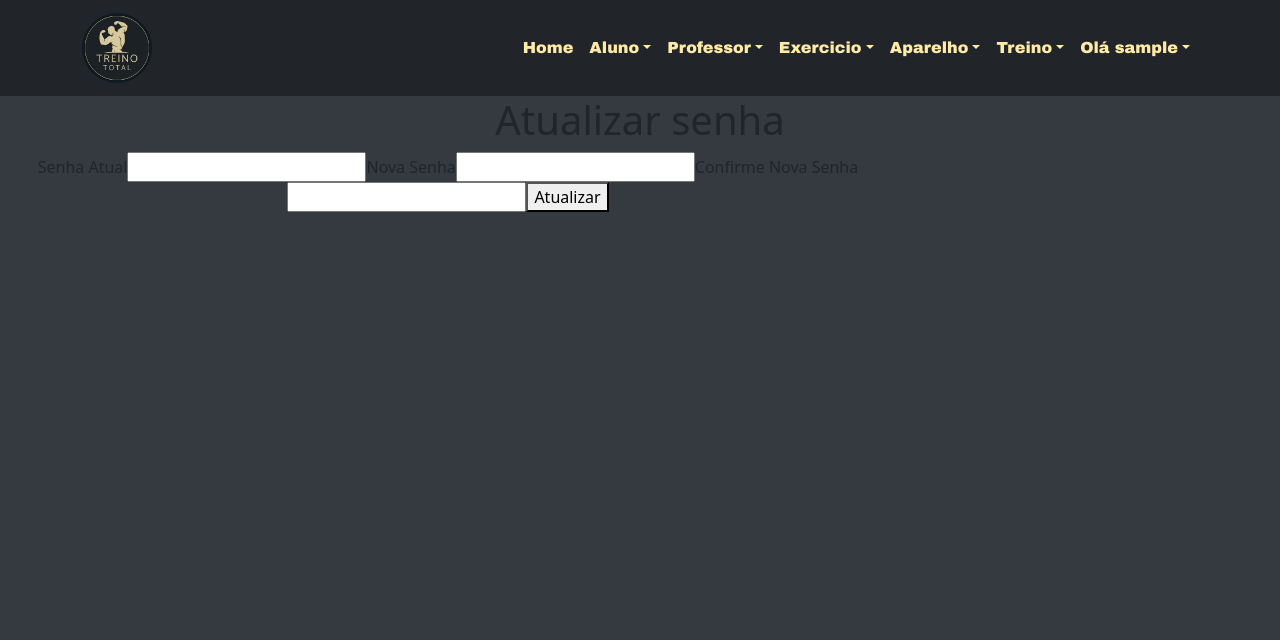
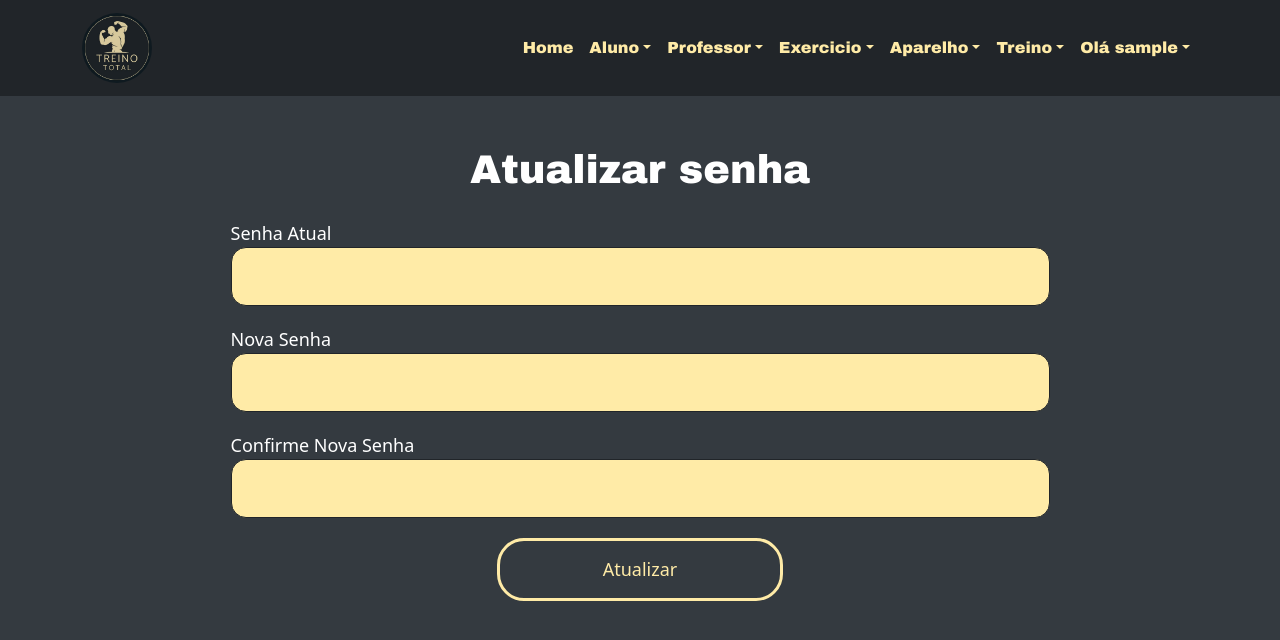
Before and after one commit to profRenatoOliveira1/TreinoTotal, a React (Vite) app in the folder interface/: page /Atualizar/Senha/Professor in a window 1280 px wide. Shown: the top 640 px of the page. Built offline with nearby package versions, Linux system fonts and the light colour scheme; sample sign-in values are in the browser's storage; a web font is replaced by a local one.

Commit message:
ajustando CSS e ordem do botão de logout

```diff
--- a/interface/src/components/Atualizacao/AtualizacaoProfessor/AtualizarSenhaProfessor.jsx
+++ b/interface/src/components/Atualizacao/AtualizacaoProfessor/AtualizarSenhaProfessor.jsx
@@ -1,5 +1,6 @@
 import { useState } from "react";
 import ProfessoresRequests from "../../../fetch/ProfessoresRequests";
+import style from '../../styles/StyleCadastro.module.css';
 
 function AtualizarSenhaProfessor() {
     const [formSenha, setFormSenha] = useState({
@@ -30,11 +31,11 @@ function AtualizarSenhaProfessor() {
     const handleSubmit = async (e) => {
         e.preventDefault(); // Previne o comportamento padrão de recarregar a página
 
-        if(formSenha.novaSenha === formSenha.confirmarSenha) {
+        if (formSenha.novaSenha === formSenha.confirmarSenha) {
             try {
                 // Envia os dados do formulário para a API
                 const response = await ProfessoresRequests.atualizarSenhaProfessor(formSenha);
-                if(response) {
+                if (response) {
                     console.log('Senha atualizada com sucesso', response);
                     // Mostra um alerta de sucesso para o usuário
                     window.alert('Senha atualizada com sucesso');
@@ -51,34 +52,49 @@ function AtualizarSenhaProfessor() {
 
     return (
         <>
-            <h1>Atualizar senha</h1>
+            <div className={style.section}>
+                <h1 className={style.h1}>Atualizar senha</h1>
+
+                <div className={style.container}>
                     <form onSubmit={handleSubmit}>
-                <label>Senha Atual</label>
+                        <div className={style.formGroup}>
+                            <label className={style.labelForm}>Senha Atual</label>
                             <input
                                 type="password"
                                 name="senhaAtual"
                                 value={formSenha.senhaAtual}
                                 onChange={handleChange}
+                                className={style.formStyle}
                             />
+                        </div>
 
-                <label>Nova Senha</label>
+                        <div className={style.formGroup}>
+                            <label className={style.labelForm}>Nova Senha</label>
                             <input
                                 type="password"
                                 name="novaSenha"
                                 value={formSenha.novaSenha}
                                 onChange={handleChange}
+                                className={style.formStyle}
                             />
+                        </div>
 
-                <label>Confirme Nova Senha</label>
+                        <div className={style.formGroup}>
+                            <label className={style.labelForm}>Confirme Nova Senha</label>
                             <input
                                 type="password"
                                 name="confirmarSenha"
                                 value={formSenha.confirmarSenha}
                                 onChange={handleChange}
+                                className={style.formStyle}
                             />
+                        </div>
 
-                <button type="submit">Atualizar</button>
+
+                        <button type="submit" className={style.btn}>Atualizar</button>
                     </form>
+                </div>
+            </div>
         </>
     );
 }
--- a/interface/src/components/Navegacao/Navegacao.jsx
+++ b/interface/src/components/Navegacao/Navegacao.jsx
@@ -86,8 +86,8 @@ function Navegacao() {
                                     <NavDropdown.Item href="/Listagem/Treino" className={styles.navDropdown}>Listagem</NavDropdown.Item>
                                 </NavDropdown>
                                 <NavDropdown title={`Olá ${username.split(' ')[0]}`} id="collapsible-nav-dropdown" className={styles.navbar}>
+                                    <NavDropdown.Item href="/Atualizar/Senha/Professor" className={styles.navDropdown}>Atualizar Senha</NavDropdown.Item>
                                     <NavDropdown.Item onClick={handleLogout} className={styles.navDropdown}><MdLogout /> Sair</NavDropdown.Item>
-                                    <NavDropdown.Item href="/Atualizar/Senha/Professor" className={styles.navDropdown}>Atualizar Senha</NavDropdown.Item>
                                 </NavDropdown>
                             </>
                         ) : (
--- a/interface/src/components/styles/StyleCadastro.module.css
+++ b/interface/src/components/styles/StyleCadastro.module.css
@@ -74,7 +74,16 @@
 }
 form{
   width: 70%;
+  margin: auto auto;
 }
+
+.labelForm {
+  color: var(--branco);
+  font-size: 18px;
+  width: 100%;
+  text-align: left;
+}
+
 .formStyleDireita {
   width: 49%;
   /* Largura total */
@@ -116,6 +125,7 @@ form{
   /* Cursor */
   transition: background-color 0.3s ease;
   /* Transição suave */
+  margin: auto auto;
 }
 
 /* Estilos de hover para um botão genérico */
```
Also changed, not shown: interface/src/components/styles/AtualizarSenhaProfessor.module.css (added, +9 -0 lines). Lines whose indentation alone changed are shown as unchanged.
